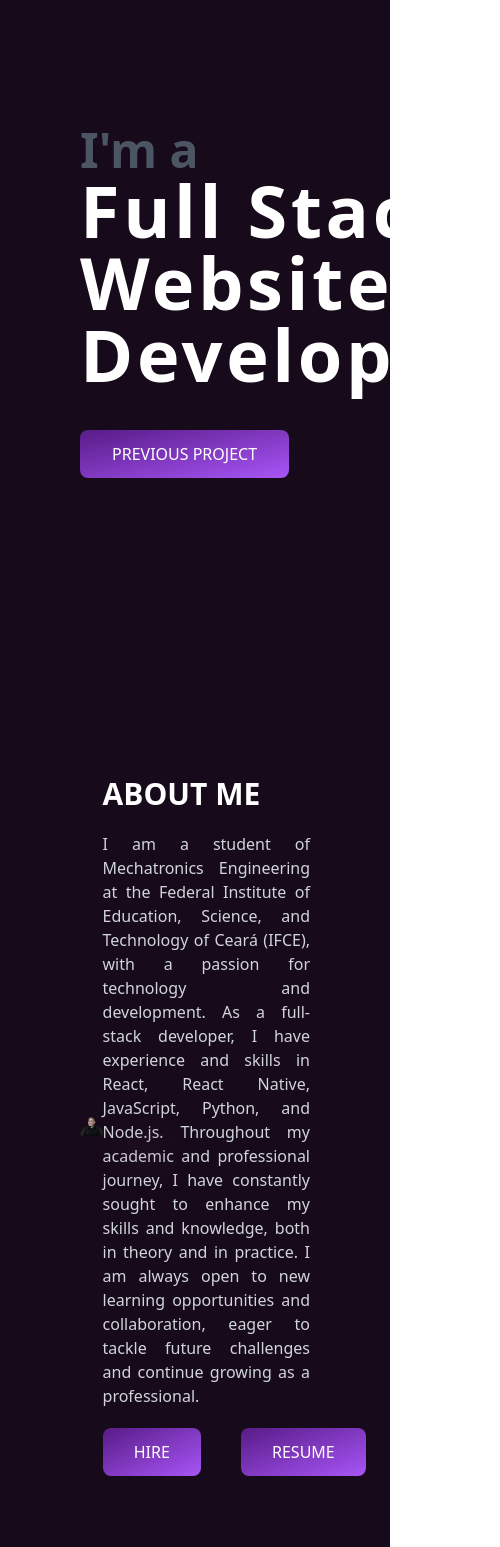
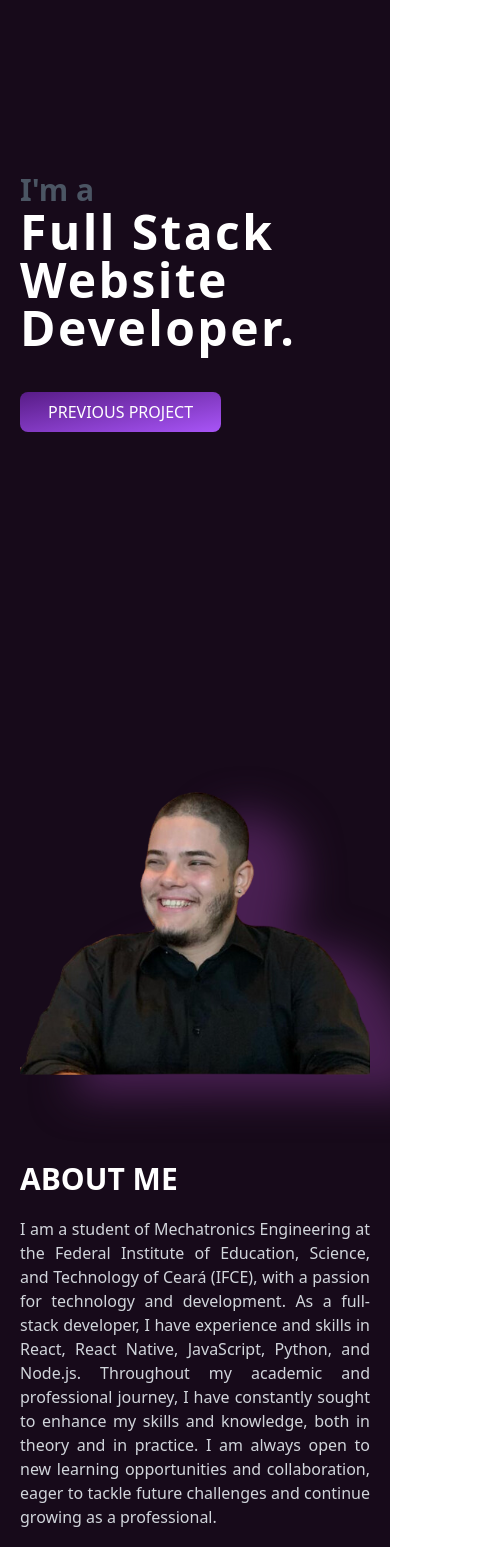
Before and after one commit to nicoryy/nicoryy.github.io, a React (Vite) app: page / in a window 390 px wide. Shown: the part 140-1687 px from the top of the page, 500 px wide, since content can reach past the window. Built offline with nearby package versions, Linux system fonts and the light colour scheme.

Commit message:
responsive fixed

```diff
--- a/src/App.jsx
+++ b/src/App.jsx
@@ -5,7 +5,7 @@ import profile from "../assets/profile20000.png";
 function App() {
   return (
     <>
-      <section className="bg-[#170a1a] px-20">
+      <section className="bg-[#170a1a] sm:px-20 max-xs:px-5">
         <Nav />
 
         <main className="text-white">
@@ -16,11 +16,11 @@ function App() {
             items-start justify-center
             "
           >
-            <h2 className="text-gray-600 font-bold text-5xl">I'm a</h2>
+            <h2 className="text-gray-600 font-bold text-5xl 2xs:text-3xl">I'm a</h2>
 
             <h1
               id="#Welcome"
-              className='font-bold text-7xl tracking-wider after:content-["."]'
+              className='font-bold text-7xl 2xs:text-5xl tracking-wider after:content-["."]'
             >
               Full Stack <br />
               Website <br />
@@ -36,7 +36,7 @@ function App() {
           {/* ABOUT ME SECTION  */}
           <section
             className="min-h-[100vh] flex lg:flex-row sm:flex-col
-          justify-center items-center lg:gap-20
+          justify-center items-center lg:gap-20 2xs:flex-col
           "
           >
             <section className="">
@@ -48,7 +48,9 @@ function App() {
             </section>
 
             <section className="flex flex-col lg:max-w-[40%] sm:max-w-[80%] gap-5">
-              <span id="About" className="font-bold text-3xl lg:text-left sm:text-center uppercase">About Me</span>
+              <span id="About" className="font-bold text-3xl lg:text-left
+              sm:text-center uppercase">
+                About Me</span>
 
               <span className="text-justify text-gray-300">
                 I am a student of Mechatronics Engineering at the Federal
@@ -63,7 +65,7 @@ function App() {
                 professional.
               </span>
 
-              <section className="flex gap-10 justify-between">
+              <section className="flex gap-10 justify-between 2xs:gap-2">
                 <GotoBtn goto="contato" class="px-[15%]">Hire</GotoBtn>
 
                 <GotoBtn class="px-[15%] ">Resume</GotoBtn>
--- a/src/components/GotoBtn.jsx
+++ b/src/components/GotoBtn.jsx
@@ -8,7 +8,7 @@ const GotoBtn = (props) => {
       hover:bg-purple-200 hover:to-purple-300
       duration-500 uppercase py-3 px-8
       bg-gradient-to-tl from-purple-500 to-purple-900
-      rounded-lg ${props.class}`}
+      rounded-lg 2xs:py-2 2xs:px-7  ${props.class}`}
     >
       {props.children}
     </a>
--- a/src/components/Nav.jsx
+++ b/src/components/Nav.jsx
@@ -15,7 +15,10 @@ const Nav = () => {  // GOTA FIX THIS ON LAPTOP WIDTH
   }
 
   return (
-    <header className="max-h-[120px] w-[calc(100vw-10rem)]">
+    <header className="max-h-[120px]
+      w-[calc(100vw-10rem)]
+      max-xs:w-full
+      ">
       <nav className=" py-5 flex items-center mx-auto justify-between text-white uppercase">
         <img className="w-56" src={hlogo} alt="horizontal_logo" />
 
@@ -25,14 +28,16 @@ const Nav = () => {  // GOTA FIX THIS ON LAPTOP WIDTH
           lg:bg-transparent bg-purple-600 min-h-[60vh]
           left-0 top-[-100%] lg:w-auto w-[calc(100vw-10rem)]
           flex items-center justify-center
-          transition-transform rounded-lg duration-500
+          transition-transform rounded-xl duration-500
           lg:mx-0 mx-20 ease-out
+          2xs:mx-5 2xs:w-[calc(100vw-2.5rem)]
           "
         >
-          <ul className="flex lg:gap-10 gap-8 lg:flex-row flex-col lg:items-center ">
+          <ul className="flex lg:gap-10 gap-14 lg:flex-row
+          flex-col lg:items-center text-center">
             <li>
               <a
-                onClick={()=>handleNavMenu()}
+                onClick={() => handleNavMenu()}
                 className="hover:text-purple-900 duration-300"
                 href="#Welcome">
                 Welcome
@@ -40,7 +45,7 @@ const Nav = () => {  // GOTA FIX THIS ON LAPTOP WIDTH
             </li>
             <li>
               <a
-                onClick={()=>handleNavMenu()}
+                onClick={() => handleNavMenu()}
                 className=" hover:text-purple-900 duration-300 text-nowrap"
                 href="#About"
               >
@@ -49,7 +54,7 @@ const Nav = () => {  // GOTA FIX THIS ON LAPTOP WIDTH
             </li>
             <li>
               <a
-                onClick={()=>handleNavMenu()}
+                onClick={() => handleNavMenu()}
                 className="hover:text-purple-900 duration-300"
                 href="#Portfolio"
               >
@@ -58,7 +63,7 @@ const Nav = () => {  // GOTA FIX THIS ON LAPTOP WIDTH
             </li>
             <li>
               <a
-                onClick={()=>handleNavMenu()}
+                onClick={() => handleNavMenu()}
                 className="hover:text-purple-900 duration-300"
                 href="#Services"
               >
@@ -67,7 +72,7 @@ const Nav = () => {  // GOTA FIX THIS ON LAPTOP WIDTH
             </li>
             <li>
               <a
-                onClick={()=>handleNavMenu()}
+                onClick={() => handleNavMenu()}
                 className="hover:text-purple-900 duration-300"
                 href="#Experience"
               >
@@ -81,7 +86,7 @@ const Nav = () => {  // GOTA FIX THIS ON LAPTOP WIDTH
           {/* <button className="hover:text-purple-900 hover:bg-purple-200 duration-300 uppercase my-auto py-3 px-8 bg-purple-900 rounded-lg">
             Contact
           </button> */}
-          <GotoBtn goto="contato">Contato</GotoBtn>
+          <GotoBtn class="max-[425px]:hidden" goto="contato">Contato</GotoBtn>
           <IoIosMenu
             id="menu"
             onClick={(e) => handleNavMenu(e)}
--- a/tailwind.config.js
+++ b/tailwind.config.js
@@ -44,7 +44,11 @@ export default {
             '0 35px 35px rgba(0, 0, 0, 0.25)',
             '0 45px 65px rgba(0, 0, 0, 0.15)'
         ]
-      }
+      },
+      screens: {
+        'xs': '426px',
+        '2xs': '320px',
+      },
     },
   },
   plugins: [],
```
